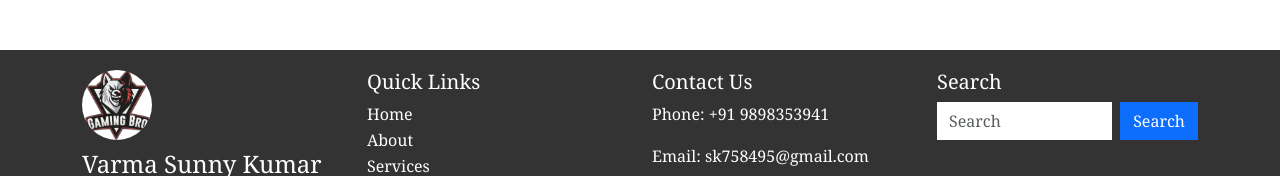
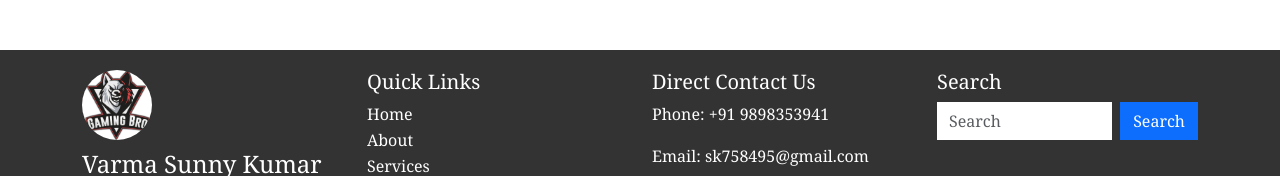
Before and after one commit to sk758495/my_profile, a plain HTML site: page index.html in a window 1280 px wide. Shown: the part 2378-2554 px from the top of the page. Drawn offline with nearby package versions, Linux system fonts and the light colour scheme.

Commit message:
change done

```diff
--- a/index.html
+++ b/index.html
@@ -176,7 +176,7 @@
                     </ul>
                 </div>
                 <div class="col-md-3" id="contact">
-                    <h5>Contact Us</h5>
+                    <h5>Direct Contact Us</h5>
                     <p>Phone: <a href="tel:+919898353941">+91 9898353941</a></p>
                     <p>Email: <a href="mailto:sk758495@gmail.com">sk758495@gmail.com</a></p>
                     <p>76 Gayatri Nagar Makarpura Vadodara Gujarat 390010</p>
```
